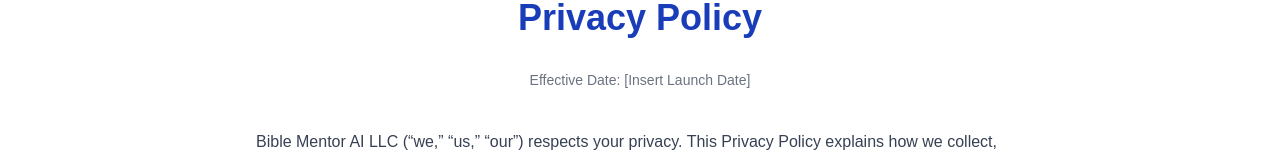
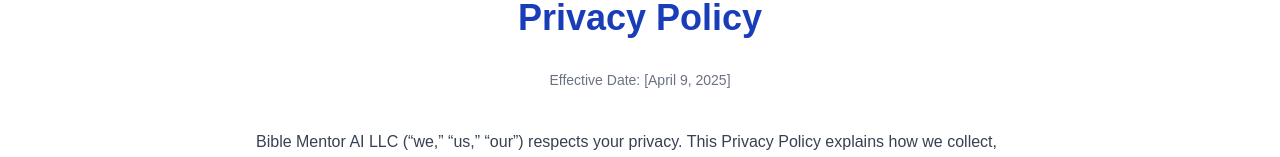
Before and after one commit to houstonmarkw/bible-mentor-ai-frontend, a Next.js app: page /privacy in a window 1280 px wide. Shown: the part 126-283 px from the top of the page. Built offline with nearby package versions, Linux system fonts and the light colour scheme.

Commit message:
Add Terms of Use page effective date

```diff
--- a/src/app/privacy/page.tsx
+++ b/src/app/privacy/page.tsx
@@ -4,7 +4,7 @@
       <div className="max-w-3xl mx-auto">
         <h1 className="text-4xl font-bold text-blue-800 mb-8 text-center">Privacy Policy</h1>
 
-        <p className="text-sm text-gray-500 mb-10 text-center">Effective Date: [Insert Launch Date]</p>
+        <p className="text-sm text-gray-500 mb-10 text-center">Effective Date: [April 9, 2025]</p>
 
         <p className="text-gray-700 mb-6">
           Bible Mentor AI LLC (“we,” “us,” “our”) respects your privacy. This Privacy Policy explains how we collect, use, and protect your information when you use the Bible Mentor AI app (“the App”).
```
